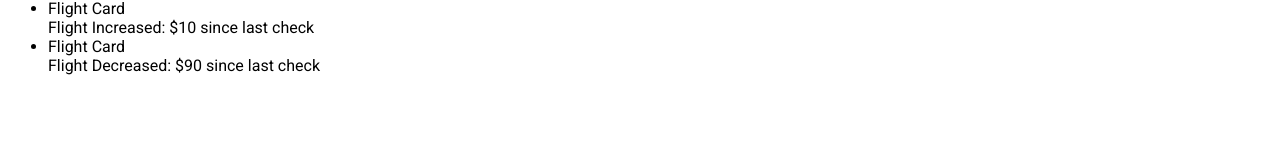
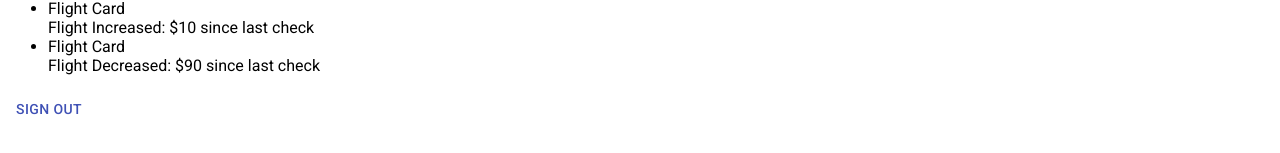
Before and after one commit to zacsolo/Flight_App, a React (Create React App) app in the folder flight_app_client/: page /user in a window 1280 px wide. Shown: the part 165-318 px from the top of the page. Built offline with nearby package versions, Linux system fonts and the light colour scheme; sample sign-in values are in the browser's storage.

Commit message:
Switch Profile Image when logged out

```diff
--- a/flight_app_client/src/App.js
+++ b/flight_app_client/src/App.js
@@ -11,13 +11,17 @@ import { GlobalSearchStateContext } from './utils/context';
 
 function App() {
   const { isLoggedIn } = useContext(GlobalSearchStateContext);
+  console.log('LOCAL STORAGE:', localStorage);
+  console.log('LOG IN STATUS:', isLoggedIn);
   return (
     <BrowserRouter>
       <NavBar />
       <Switch>
         <Route path='/search'>{<Home />}</Route>
 
-        <Route path='/user'>{isLoggedIn && <ProfilePage />}</Route>
+        <Route path='/user'>
+          {isLoggedIn ? <ProfilePage /> : <Redirect to='/search' />}
+        </Route>
 
         <Route path='/login'>
           {isLoggedIn ? <Redirect to='/search' /> : <LoginPage />}
--- a/flight_app_client/src/components/NavBar.js
+++ b/flight_app_client/src/components/NavBar.js
@@ -43,6 +43,7 @@ export default function NavBar() {
     setFirstSearch(true);
     setAdventureMode(!adventureMode);
   };
+
   return (
     <div className={classes.root}>
       <AppBar position='fixed' color={adventureMode ? 'secondary' : 'primary'}>
@@ -54,6 +55,7 @@ export default function NavBar() {
                 color='inherit'
                 className={classes.menuButton}
                 component={Link}
+                onClick={() => setFirstSearch(true)}
                 to='/search'>
                 <SearchIcon />
               </IconButton>
@@ -71,7 +73,7 @@ export default function NavBar() {
               />
             )}
           </Typography>
-          {!firstSearch && (
+          {!firstSearch && pathname === '/search' ? (
             <IconButton
               edge='end'
               color='inherit'
@@ -79,7 +81,7 @@ export default function NavBar() {
               onClick={() => setSearchDrawerOpen(true)}>
               <SearchIcon />
             </IconButton>
-          )}
+          ) : null}
           {isLoggedIn ? (
             <IconButton edge='end' color='inherit' component={Link} to='/user'>
               <AccountCircleIcon />
--- a/flight_app_client/src/pages/AnywhereFlight.js
+++ b/flight_app_client/src/pages/AnywhereFlight.js
@@ -16,6 +16,7 @@ export default function AnywhereFlight() {
     GlobalSearchStateContext
   );
   console.log(searchDrawerOpen);
+  console.log(firstSearch);
   const [oneWayOptions, setOneWayOptions] = useState([]);
   const [roundTripOptions, setRoundTripOptions] = useState([]);
 
--- a/flight_app_client/src/pages/ChooseDestinationFlight.js
+++ b/flight_app_client/src/pages/ChooseDestinationFlight.js
@@ -15,7 +15,6 @@ export default function ChooseDestinationFlight() {
     GlobalSearchStateContext
   );
   const [oneWayOptions, setOneWayOptions] = useState([]);
-
   const [roundTripOptions, setRoundTripOptions] = useState([]);
 
   const [getRoundTripFlights, { data, loading, error }] = useLazyQuery(
@@ -33,7 +32,7 @@ export default function ChooseDestinationFlight() {
     fetchPolicy: 'no-cache',
     onCompleted: (data) => setOneWayOptions(data.getFlightsWithDestOneWay),
   });
-
+  console.log(firstSearch);
   const searchForFlights = (flightQuery) => {
     setFirstSearch(false);
     setOneWayOptions([]);
--- a/flight_app_client/src/pages/ProfilePage.js
+++ b/flight_app_client/src/pages/ProfilePage.js
@@ -1,6 +1,40 @@
-import React from 'react';
+import React, { useEffect, useContext } from 'react';
+import { Button } from '@material-ui/core';
+import { useHistory } from 'react-router-dom';
+import { useApolloClient } from '@apollo/client';
+import { GlobalSearchStateContext } from '../utils/context';
 
 export default function ProfilePage() {
+  const client = useApolloClient();
+  const history = useHistory();
+  const { isLoggedIn, setIsLoggedIn, setFirstSearch } = useContext(
+    GlobalSearchStateContext
+  );
+
+  //Not exactly sure where to do this
+  //
+  //Append the user Id to the end of the "/user:id"
+  //Take the token returned and use JWT to decode and get off the ID
+  //then compare the two
+  //if they match, return all the saved items for that user, otherwise error.
+  //
+  //In effect, you cant just type in an ID to the end of a URL and see all
+  //of someones saved flights. You need to have the proper token that matches that ID
+  //
+  //Clear the Apollo Cache, because it saves the password with each mutation
+  //Not just on logout, but clear it effectively when a user logs in
+  //
+  //
+  //RESET FUNCTION
+
+  const logoutReset = async () => {
+    localStorage.clear();
+    setFirstSearch(true);
+    await client.resetStore();
+    setIsLoggedIn(false);
+    history.push('/search');
+  };
+
   return (
     <div>
       <div style={{ marginTop: '80px' }}>
@@ -17,6 +51,9 @@ export default function ProfilePage() {
           </li>
         </ul>
       </div>
+      <Button color='primary' type='submit' onClick={logoutReset}>
+        Sign out
+      </Button>
     </div>
   );
 }
```
